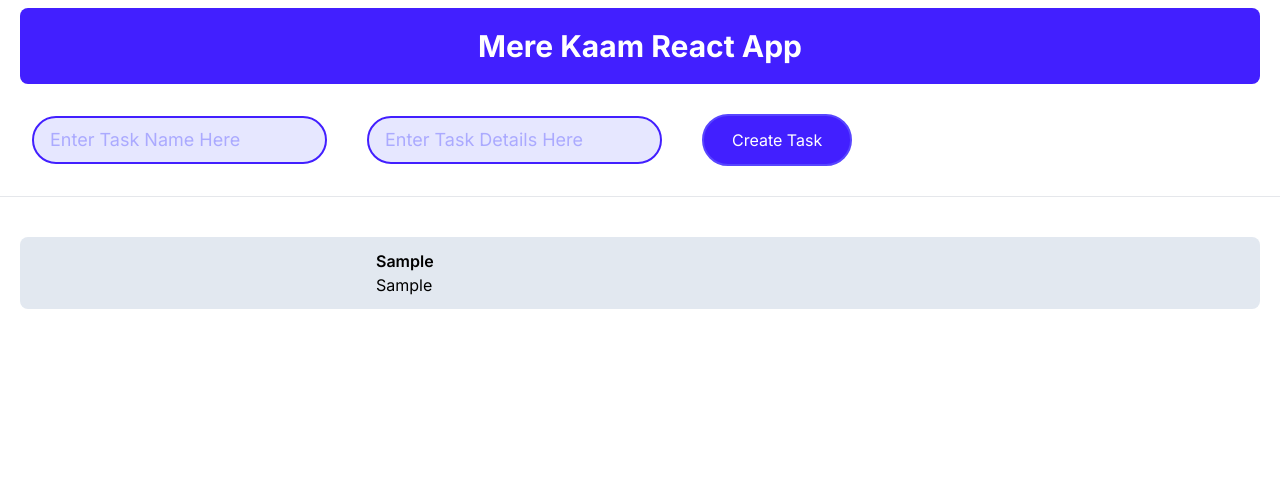
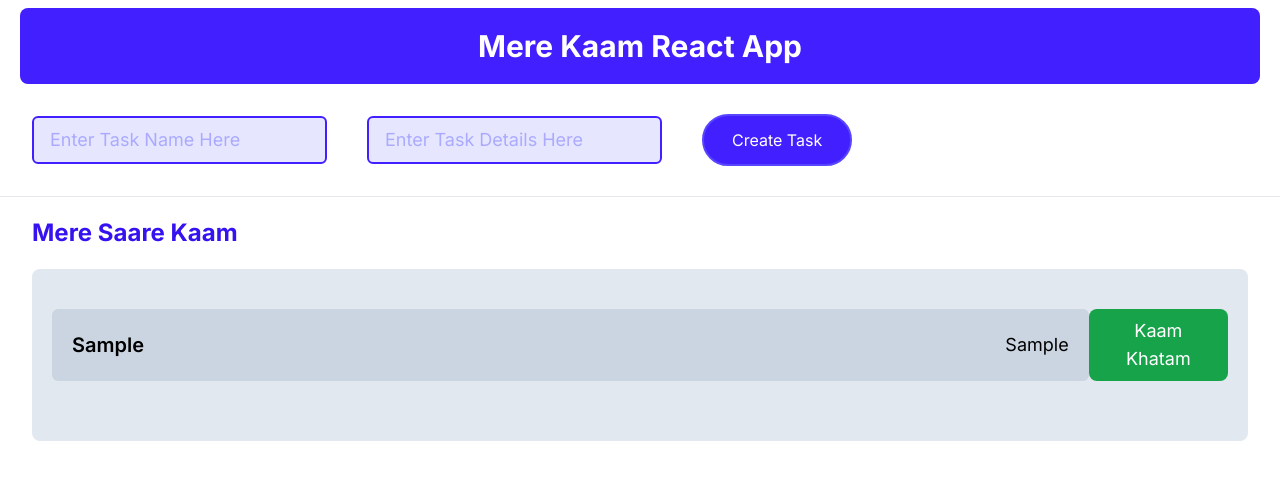
Before and after one commit to iamrohitkandpal/Mere-Kaam-React-App, a Next.js app: page / in a window 1280 px wide. Both pictures are taken after typing "Sample", "Sample" into the empty fields and a click on the button "Create Task". Shown: the top 480 px of the page. Built offline with nearby package versions, Linux system fonts and the light colour scheme.

Commit message:
App Completed More Changes will be added later on

```diff
--- a/app/page.js
+++ b/app/page.js
@@ -9,19 +9,36 @@ const page = () => {
   const submitHandler = (e)=>{
     e.preventDefault();
     setMainTask([...mainTask, {name, details}]);
-
     setName("");
     setDetails("");
     console.log(mainTask);
   }
+  const deleteHandler = (i)=>{
+    let copyTask = [...mainTask];
+    copyTask.splice(i,1);
+    setMainTask(copyTask);
+  }
 
-  let renderTask = <h2>No Task Available</h2>
-  renderTask = mainTask.map((task, i)=>{
-    return <div className='content-center rounded-md w-72 py-3 px-6 mx-2 '>
-      <h5 className='font-semibold'>{task.name}</h5>
-      <h6>{task.details}</h6>
-    </div>
-  })
+  let renderTask = <h2 className='text-lg font-semibold'>Koi Kaam Nahi Hai</h2>
+  if(mainTask.length>1){
+    renderTask = mainTask.map((task, i)=>{
+      if(i != 0){
+        return (
+            <li key={i} className='flex items-top justify-between'>
+               <div className='flex w-[90%] items-center justify-between mb-5 rounded-md bg-slate-300 px-5 py-2'>
+                <h5 className='text-xl font-semibold w-[20%] overflow-ellipsis'>{task.name}</h5>
+                <h6 className='text-lg w-[70%] text-right overflow-ellipsis'>{task.details}</h6>
+              </div>
+                <button
+                onClick={()=>{
+                  deleteHandler(i);
+                }}
+                className='px-3 py-2 rounded-lg bg-green-600 mb-5 text-white text-lg'>Kaam Khatam</button>
+            </li>
+          );
+      }
+    });
+  }
   return (
     <>
       <h1 className='mt-2 rounded-lg mx-5 bg-[#421fff] text-center text-white font-bold text-3xl py-5'>Mere Kaam React App</h1>
@@ -30,18 +47,19 @@ const page = () => {
         value={name} onChange={(e)=>{
           setName(e.target.value);
         }} placeholder='Enter Task Name Here'
-        className='text-lg border-[#421fff] text-[#421fff] bg-[#e6e7ff] outline-[#817aff] placeholder-[#abaaff] border-2 my-8 ml-8 px-4 py-2 rounded-3xl'/>
+        className='text-lg border-[#421fff] text-[#421fff] bg-[#e6e7ff] outline-[#817aff] placeholder-[#abaaff] border-2 my-8 ml-8 px-4 py-2 rounded-md'/>
         <input type="text"
         value={details} onChange={(e)=>{
           setDetails(e.target.value);
         }}
         placeholder='Enter Task Details Here'
-        className='text-lg border-[#421fff] text-[#421fff] bg-[#e6e7ff] outline-[#817aff] placeholder-[#abaaff] border-2 my-8 px-4 py-2 rounded-3xl'/>
+        className='text-lg border-[#421fff] text-[#421fff] bg-[#e6e7ff] outline-[#817aff] placeholder-[#abaaff] border-2 my-8 px-4 py-2 rounded-md'/>
         <button className='bg-[#421fff] text-white px-7 py-3 border-2 rounded-full border-[#5845ff]'>Create Task</button>
       </form>
       <hr />
-      <div className='mx-5 my-10 rounded-lg bg-slate-200'>
-        <ul className='flex flex-row flex-wrap gap-5'>{renderTask}</ul>
+      <h2 className='text-2xl mx-8 mt-5 text-[#3413f0] font-bold'>Mere Saare Kaam</h2>
+      <div className='mx-8 my-5 rounded-lg bg-slate-200'>
+        <ul className='px-5 py-10'>{renderTask}</ul>
       </div>
     </>
   )
```
